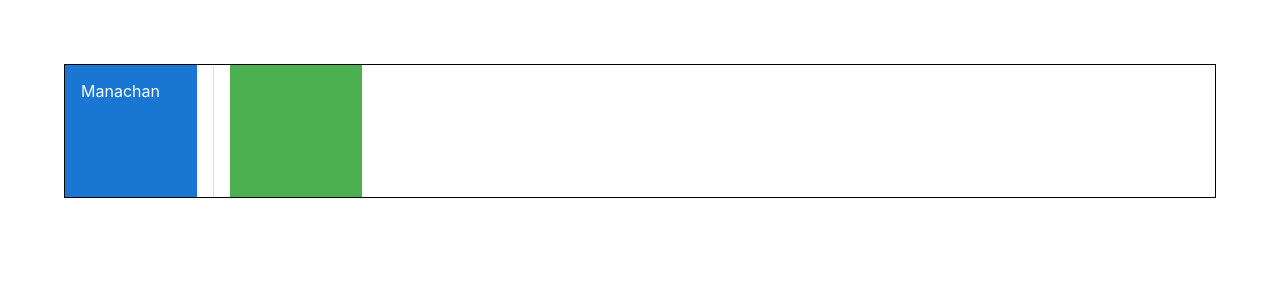
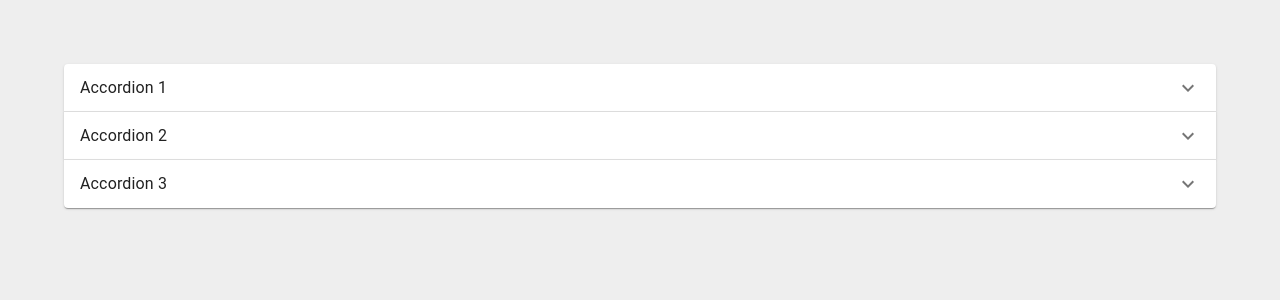
Before and after one commit to minimaxy/react-mui-demo, a React (Create React App) app: page / in a window 1280 px wide. Shown: the top 300 px of the page. Built offline with nearby package versions, Linux system fonts and the light colour scheme.

Commit message:
Add Grid, Paper, Card, Accordion.

```diff
--- a/src/App.css
+++ b/src/App.css
@@ -1,3 +1,7 @@
+body{
+  background-color: #eee;
+}
+
 .App {
   padding: 4rem;
   /* text-align: center; */
--- a/src/App.tsx
+++ b/src/App.tsx
@@ -1,5 +1,7 @@
 import "./App.css";
-import { MuiLayout } from "./components/MuiLayout";
+import { MuiAccordion } from "./components/MuiAccordion";
+// import { MuiCard } from "./components/MuiCard";
+// import { MuiLayout } from "./components/MuiLayout";
 // import { MuiAutocomplete } from "./components/MuiAutocomplete";
 // import { MuiRating } from "./components/MuiRating";
 // import { MuiSwitch } from './components/MuiSwitch';
@@ -22,7 +24,9 @@ function App() {
       {/* <MuiSwitch /> */}
       {/* <MuiRating /> */}
       {/* <MuiAutocomplete /> */}
-      <MuiLayout />
+      {/* <MuiLayout /> */}
+      {/* <MuiCard /> */}
+      <MuiAccordion />
     </div>
   );
 }
--- /dev/null
+++ b/src/components/MuiAccordion.tsx
@@ -0,0 +1,88 @@
+import {
+  Accordion,
+  AccordionSummary,
+  AccordionDetails,
+  Typography,
+} from "@mui/material";
+import ExpandMoreIcon from "@mui/icons-material/ExpandMore";
+import { useState } from "react";
+
+export const MuiAccordion = () => {
+  const [expanded, setExpanded] = useState<string | false>(false);
+  const handleChange = (isExpanded: boolean, panel: string) => {
+    setExpanded(isExpanded ? panel : false);
+  };
+  return (
+    <div>
+      <Accordion
+        expanded={expanded === "panel1"}
+        onChange={(event, isExpanded) => handleChange(isExpanded, "panel1")}
+      >
+        <AccordionSummary
+          id="panel1-header"
+          aria-controls="panel1-content"
+          expandIcon={<ExpandMoreIcon />}
+        >
+          <Typography>Accordion 1</Typography>
+        </AccordionSummary>
+        <AccordionDetails>
+          <Typography>
+            Lorem ipsum dolor sit amet, consectetur adipisicing elit, sed do
+            eiusmod tempor incididunt ut labore et dolore magna aliqua. Ut enim
+            ad minim veniam, quis nostrud exercitation ullamco laboris nisi ut
+            aliquip ex ea commodo consequat. Duis aute irure dolor in
+            reprehenderit in voluptate velit esse cillum dolore eu fugiat nulla
+            pariatur. Excepteur sint occaecat cupidatat non proident, sunt in
+            culpa qui officia deserunt mollit anim id est laborum.
+          </Typography>
+        </AccordionDetails>
+      </Accordion>
+      <Accordion
+        expanded={expanded === "panel2"}
+        onChange={(event, isExpanded) => handleChange(isExpanded, "panel2")}
+      >
+        <AccordionSummary
+          id="panel2-header"
+          aria-controls="panel2-content"
+          expandIcon={<ExpandMoreIcon />}
+        >
+          <Typography>Accordion 2</Typography>
+        </AccordionSummary>
+        <AccordionDetails>
+          <Typography>
+            Lorem ipsum dolor sit amet, consectetur adipisicing elit, sed do
+            eiusmod tempor incididunt ut labore et dolore magna aliqua. Ut enim
+            ad minim veniam, quis nostrud exercitation ullamco laboris nisi ut
+            aliquip ex ea commodo consequat. Duis aute irure dolor in
+            reprehenderit in voluptate velit esse cillum dolore eu fugiat nulla
+            pariatur. Excepteur sint occaecat cupidatat non proident, sunt in
+            culpa qui officia deserunt mollit anim id est laborum.
+          </Typography>
+        </AccordionDetails>
+      </Accordion>
+      <Accordion
+        expanded={expanded === "panel3"}
+        onChange={(event, isExpanded) => handleChange(isExpanded, "panel3")}
+      >
+        <AccordionSummary
+          id="panel3-header"
+          aria-controls="panel3-content"
+          expandIcon={<ExpandMoreIcon />}
+        >
+          <Typography>Accordion 3</Typography>
+        </AccordionSummary>
+        <AccordionDetails>
+          <Typography>
+            Lorem ipsum dolor sit amet, consectetur adipisicing elit, sed do
+            eiusmod tempor incididunt ut labore et dolore magna aliqua. Ut enim
+            ad minim veniam, quis nostrud exercitation ullamco laboris nisi ut
+            aliquip ex ea commodo consequat. Duis aute irure dolor in
+            reprehenderit in voluptate velit esse cillum dolore eu fugiat nulla
+            pariatur. Excepteur sint occaecat cupidatat non proident, sunt in
+            culpa qui officia deserunt mollit anim id est laborum.
+          </Typography>
+        </AccordionDetails>
+      </Accordion>
+    </div>
+  );
+};
--- /dev/null
+++ b/src/components/MuiCard.tsx
@@ -0,0 +1,38 @@
+import {
+    Box,
+    Card,
+    CardContent,
+    Typography,
+    CardActions,
+    Button,
+    CardMedia,
+} from "@mui/material";
+
+export const MuiCard = () => {
+    return (
+        <Box width="300px">
+            <Card>
+                <CardMedia
+                    component="img"
+                    height="140"
+                    image="https://source.unsplash.com/random"
+                    alt="unsplash image"
+                />
+                <CardContent>
+                    <Typography gutterBottom variant="h5" component="div">
+                        React
+                    </Typography>
+                    <Typography variant="body2" color="text.secondary">
+                        React makes it painless to create interactive UIs. Design simple
+                        views for each state in your application, and React will efficiently
+                        update and render just the right components when your data changes.
+                    </Typography>
+                </CardContent>
+                <CardActions>
+                    <Button size="small">Share</Button>
+                    <Button size="small">Learn More</Button>
+                </CardActions>
+            </Card>
+        </Box>
+    );
+};
--- a/src/components/MuiLayout.tsx
+++ b/src/components/MuiLayout.tsx
@@ -1,7 +1,8 @@
-import { Box, Stack, Divider, Grid } from "@mui/material";
+import { Box, Stack, Divider, Grid, Paper } from "@mui/material";
 
 export const MuiLayout = () => {
   return (
+    <Paper sx={{ padding: "32px" }} elevation={4}>
       <Stack
         sx={{ border: "1px solid" }}
         direction="row"
@@ -30,5 +31,28 @@ export const MuiLayout = () => {
           p={2}
         ></Box>
       </Stack>
+      <Grid container my={4} rowSpacing={2} columnSpacing={1}>
+        <Grid item xs={6}>
+          <Box bgcolor="primary.light" p={2}>
+            Item 1
+          </Box>
+        </Grid>
+        <Grid item xs="auto">
+          <Box bgcolor="primary.light" p={2}>
+            Item 2
+          </Box>
+        </Grid>
+        <Grid item xs={6}>
+          <Box bgcolor="primary.light" p={2}>
+            Item 3
+          </Box>
+        </Grid>
+        <Grid item xs={6}>
+          <Box bgcolor="primary.light" p={2}>
+            Item 4
+          </Box>
+        </Grid>
+      </Grid>
+    </Paper>
   );
 };
```
Lines whose indentation alone changed are shown as unchanged.
